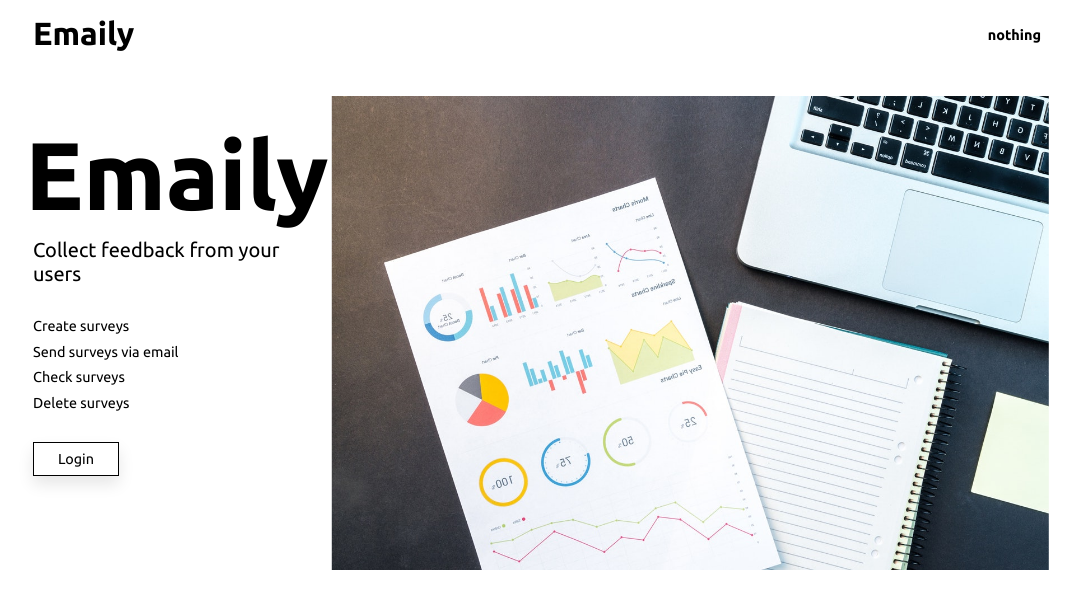
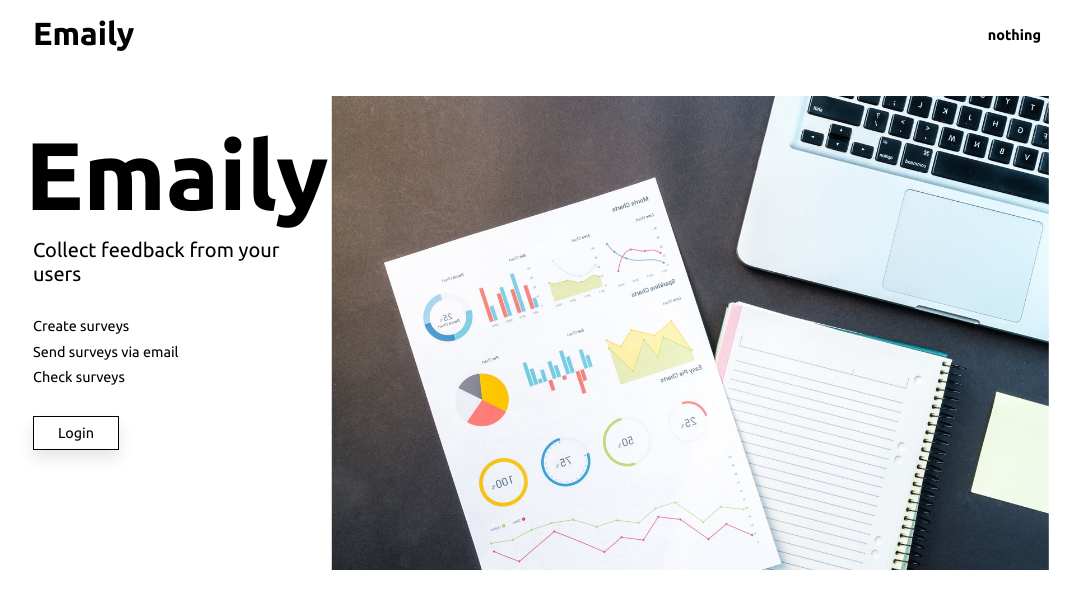
Before and after one commit to sumitjoshi97/feedback, a React (Create React App) app in the folder client/: page / in a window 1280 px wide. Shown: the top 608 px of the page, without its empty margins (103-1183 px from the left). Built offline with nearby package versions, Linux system fonts and the light colour scheme; no server answers; what really-smooth-scroll would draw is missing.

Commit message:
markup updated

```diff
--- a/client/src/components/Landing/Landing.js
+++ b/client/src/components/Landing/Landing.js
@@ -1,11 +1,11 @@
 import React from 'react';
-import {Link} from 'react-router-dom';
+import { Link } from 'react-router-dom';
 import { connect } from 'react-redux';
 
 import './Landing.css';
 import landingImg from '../../assets/img/feedback-large.jpeg';
 
-const Landing = (props) => {
+const Landing = props => {
 
     return (
         <div className="landing">
@@ -27,23 +27,20 @@ const Landing = (props) => {
                         <li>
                             Check surveys
                         </li>
-                        <li>
-                            Delete surveys
-                        </li>
                     </ul>
                 </div>
 
                 {props.auth ? <Link to="/surveys" className="btn-inline">Surveys</Link> : <a className="btn-inline" href="/auth/google">Login</a>}
             </div>
 
-            <img src={landingImg} alt="landing" className="landing-image"/>
+            <img src={landingImg} alt="landing" className="landing-image" />
 
         </div>
     )
 }
 
 const mapStateToProps = state => {
-    return {auth: state.auth.auth}
+    return { auth: state.auth.auth }
 }
 
 export default connect(mapStateToProps)(Landing);
```
